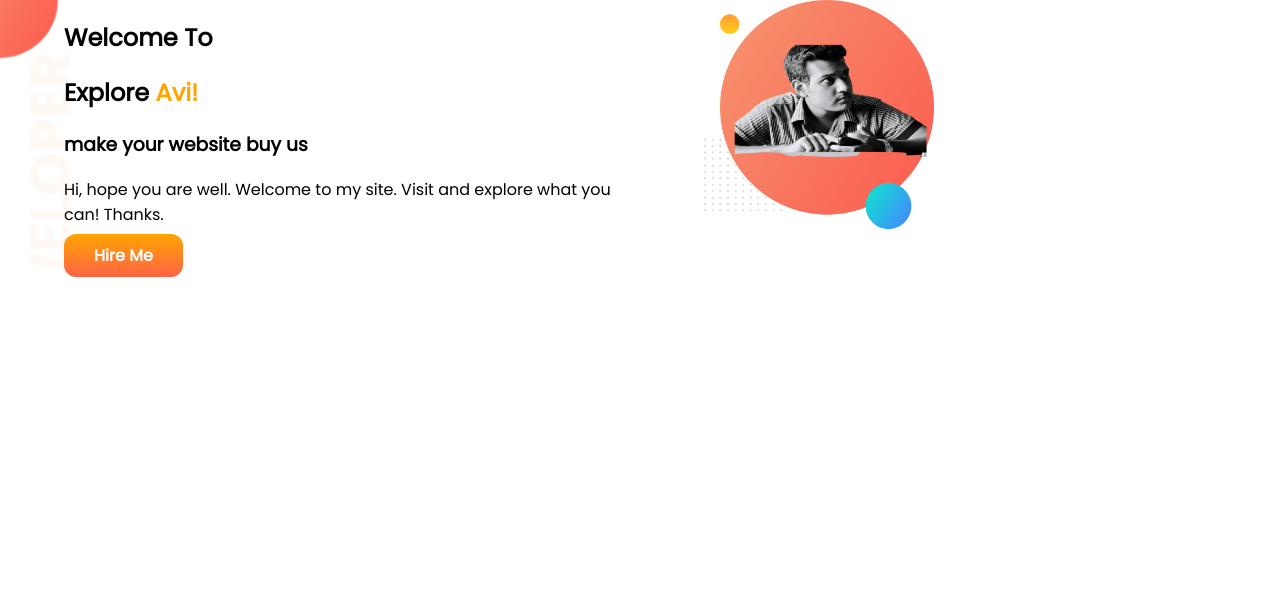
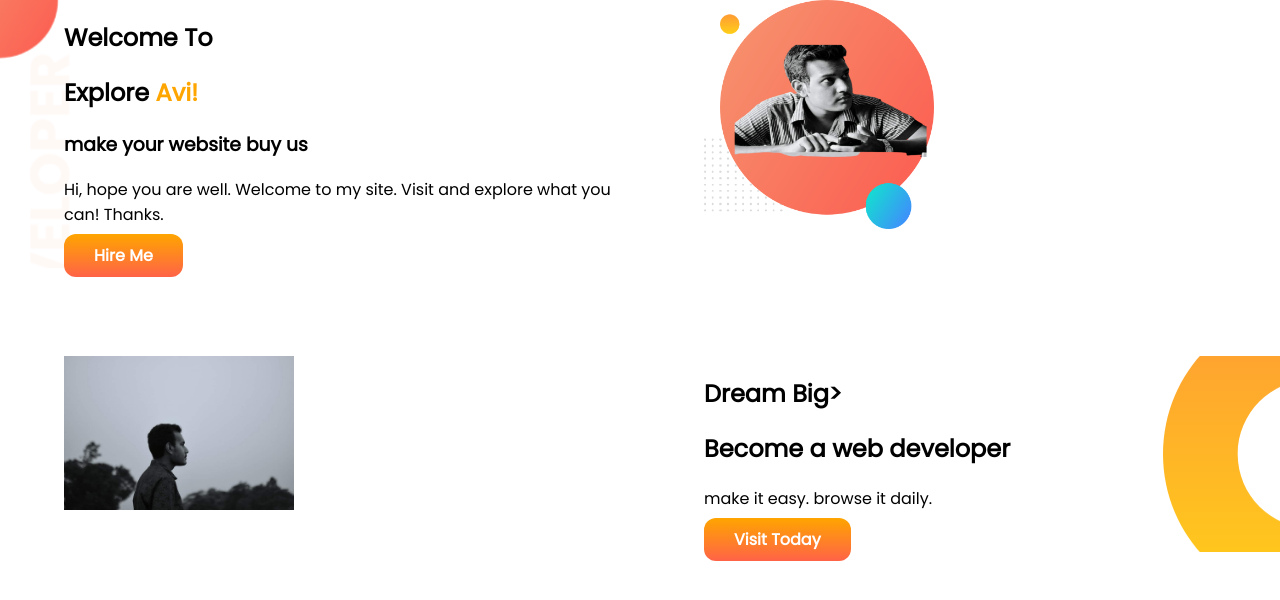
Before and after one commit to avijitsaha118/developer-portfolio, a plain HTML site: page index.html in a window 1280 px wide. Drawn offline with Linux system fonts and the light colour scheme.

Commit message:
second section style added

```diff
--- a/index.html
+++ b/index.html
@@ -27,5 +27,18 @@
         <div class="half-width"><img src="images/avi-img.png" alt="avi-image"></div>
     </section>
 </body>
+<section class="dream-big">
+    <div class="half-width">
+        <img src="images/aviimage.jpg" alt="avijit-image">
+    </div>
+    <div class="half-width">
+        <h1>Dream Big></h1>
+        <h2>Become a web developer</h2>
+        <p>make it easy. browse it daily.</p>
+        <a class="link-button" target="_blank" href="https://www.linkedin.com/">Visit Today</a>
+
+    </div>
+
+</section>
 
 </html>
--- a/style.css
+++ b/style.css
@@ -10,6 +10,7 @@ h1{
 }
 section{
     display: flex;
+    margin-bottom: 88px;
 }
 .half-width{
     width: 50%;
@@ -31,3 +32,9 @@ section{
     background-image: url(images/top-banner.png);
     background-repeat: no-repeat;
 }
+.dream-big{
+    background-image: url(images/dream-bg.png);
+    background-repeat: no-repeat;
+    background-position: right;
+
+}
```
Also changed, not shown: images/aviimage.jpg (added).
